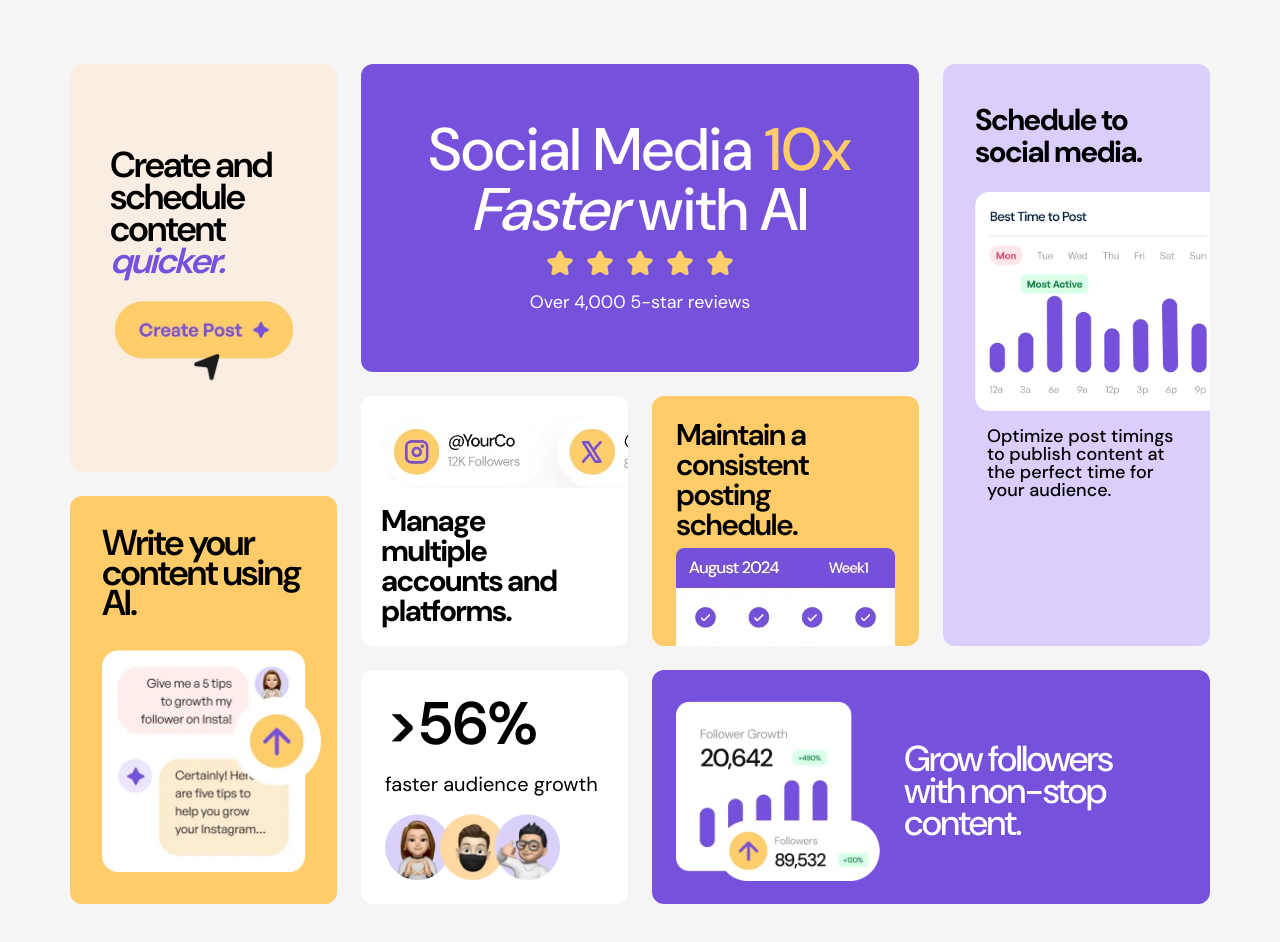
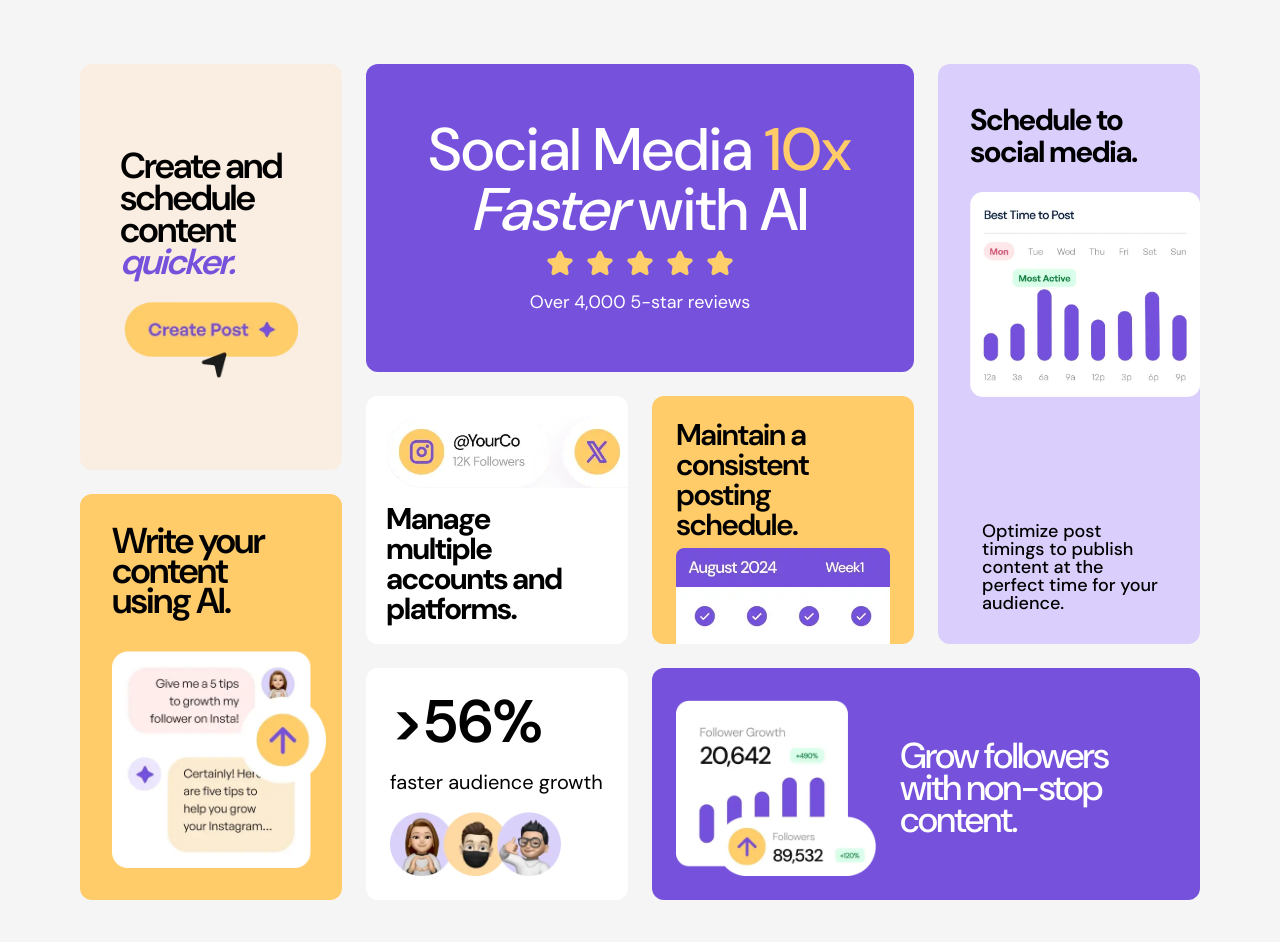
Before and after one commit to nazmul7575/bento-grid-main, a website built with Vite: page index.html in a window 1280 px wide. Built offline with nearby package versions, Linux system fonts and the light colour scheme.

Commit message:
container max width change

```diff
--- a/docs/index.html
+++ b/docs/index.html
@@ -11,7 +11,7 @@
 </head>
 
 <body class="bg-[#f5f5f5] py-6 px-3 lg:px-0 lg:flex lg:justify-center">
-  <main class="grid grid-cols-1 gap-6 md:grid-cols-2 lg:grid-cols-4 lg:max-w-[1140px] lg:py-10">
+  <main class="grid grid-cols-1 gap-6 md:grid-cols-2 lg:grid-cols-4 lg:max-w-[1120px] lg:py-10">
     <section
       class="md:col-span-2 bg-[#7651dc] p-8 lg:p-14 rounded-xl flex flex-col gap-2 items-center  text-center text-white">
       <h1 class="text-5xl md:text-7xl lg:text-6xl font-medium">Social Media <span class="text-[#ffcc69]">10x</span>
--- a/index.html
+++ b/index.html
@@ -9,7 +9,7 @@
 </head>
 
 <body class="bg-[#f5f5f5] py-6 px-3 lg:flex lg:justify-center">
-  <main class="grid grid-cols-1 gap-6 md:grid-cols-2 lg:grid-cols-4 lg:max-w-[1140px] lg:py-10">
+  <main class="grid grid-cols-1 gap-6 md:grid-cols-2 lg:grid-cols-4 lg:max-w-[1120px] min-h-screen lg:py-10">
     <section
       class="md:col-span-2 bg-[#7651dc] p-8 lg:p-14 rounded-xl flex flex-col gap-2 items-center  text-center text-white">
       <h1 class="text-5xl md:text-7xl lg:text-6xl font-medium">Social Media <span class="text-[#ffcc69]">10x</span>
@@ -36,17 +36,17 @@
         posting schedule.
       </h2>
       <img src="./src/images/illustration-consistent-schedule.webp" alt="consistent schedule"
-        class="w-2/3 md:w-3/5 object-cover object-top lg:w-full lg:h-[98px] mt-2">
+        class="w-2/3 md:w-3/5 object-cover object-top lg:w-full lg:h-24 mt-2">
     </section>
 
     <section
-      class="lg:col-start-4 lg:-row-start-1 lg:row-span-2 md:row-start-5 bg-[#dacffc] p-4 lg:pl-8 lg:pr-0 rounded-xl lg:grid lg:grid-rows-[auto_1fr_1fr] lg:overflow-hidden">
+      class="lg:col-start-4 lg:-row-start-1 lg:row-span-2 md:row-start-5 bg-[#dacffc] p-4 lg:pl-8 lg:pr-0 rounded-xl lg:grid lg:grid-rows-[auto_1fr_auto] lg:overflow-hidden">
       <h2 class="text-center text-2xl font-bold py-6 lg:text-left lg:text-3xl lg:pr-8 leading-8 tracking-tighter">
         Schedule to
         social media.
       </h2>
       <img src="./src/images/illustration-schedule-posts.webp" alt="schedule post" width="500" height="600"
-        class="object-cover object-left lg:h-full">
+        class="object-cover object-left">
       <p class="text-center lg:text-left text-lg py-4 px-3 font-medium lg:text-lg lg:pr-8 leading-none">
         Optimize post timings to publish content at the perfect time for your audience.
       </p>
```
